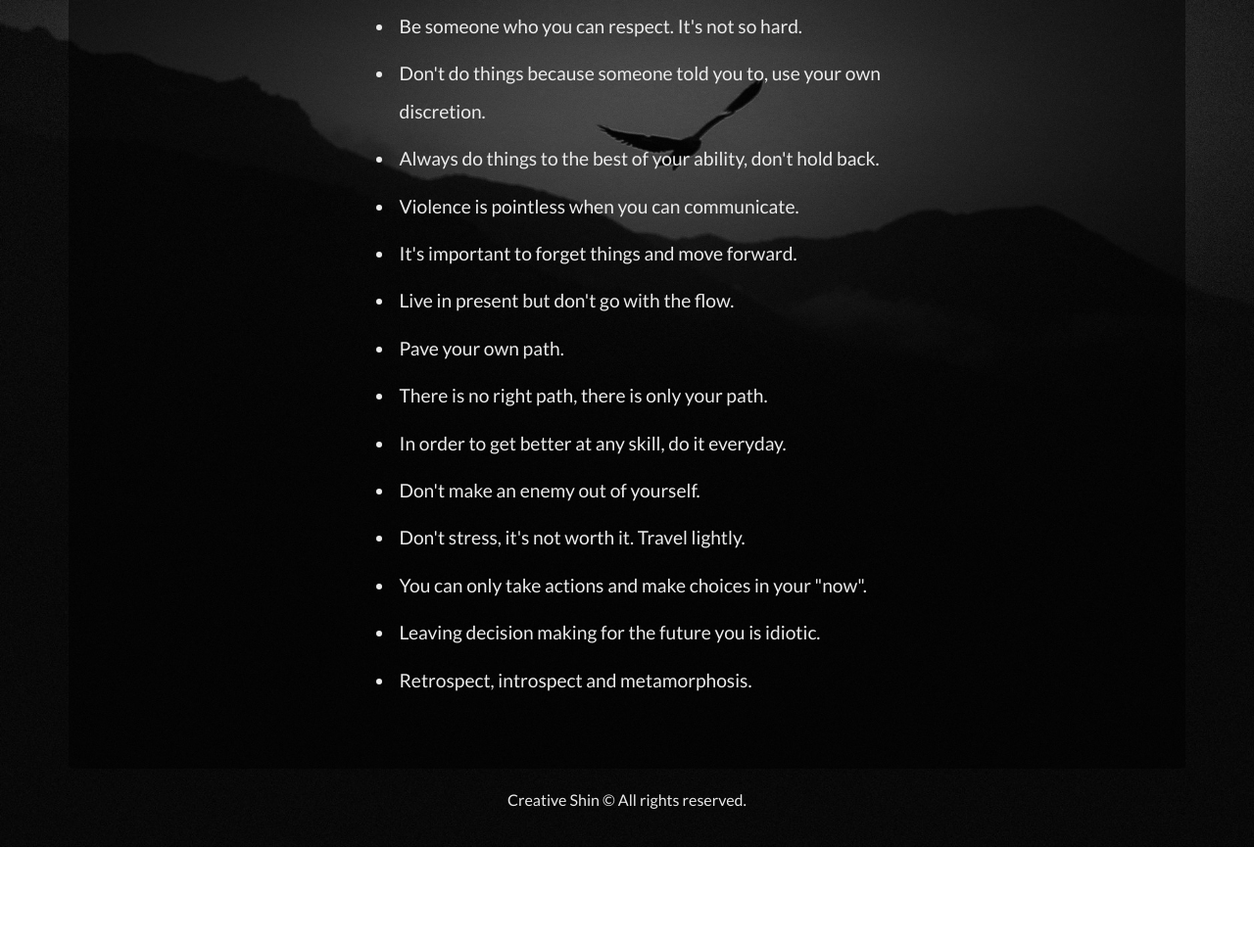
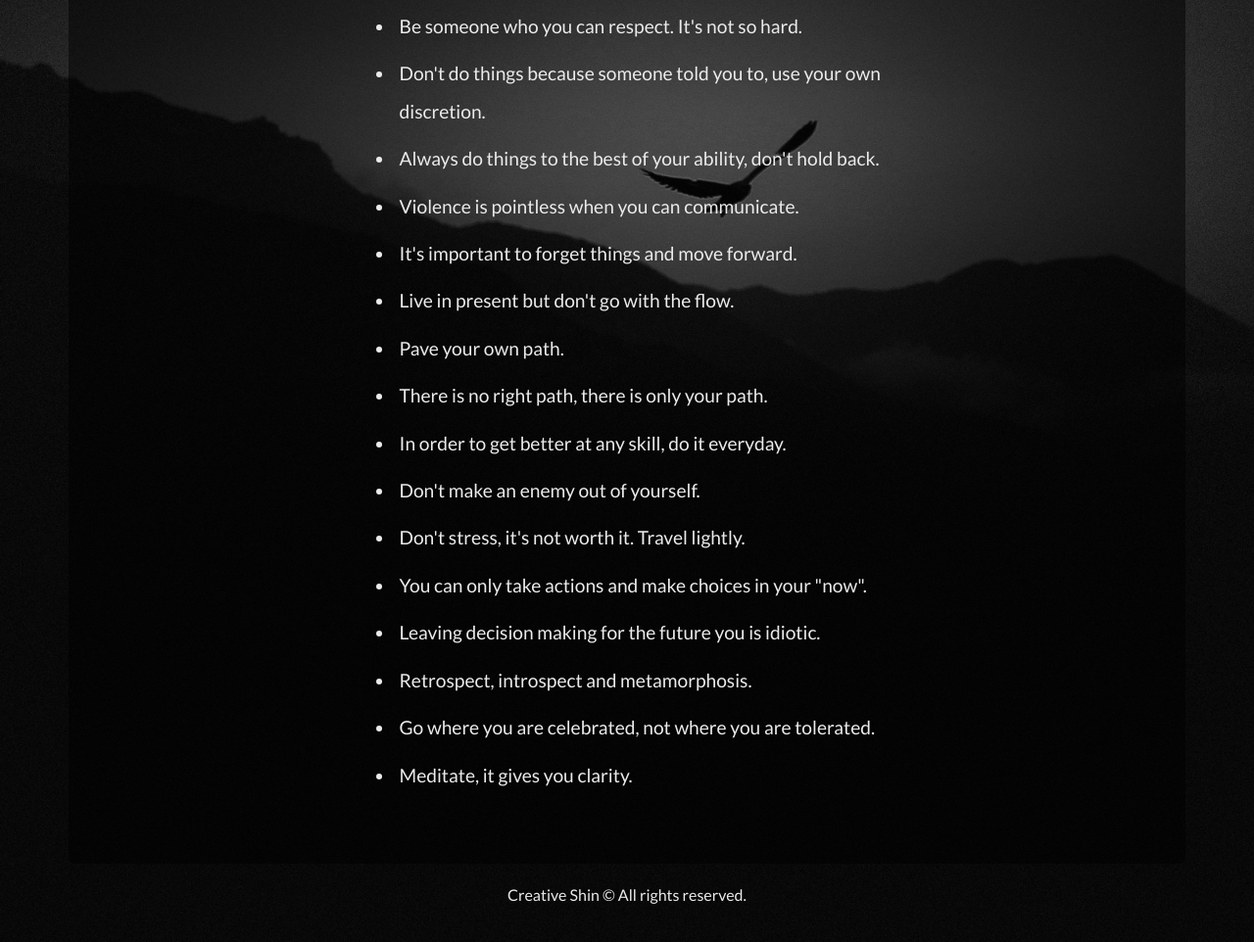
Before and after one commit to CreativeShin/notes_informal, a plain HTML site: page index.html in a window 1280 px wide. Shown: the part 497-1459 px from the top of the page at 98% size. Before the commit the page ends 1362 px from the top, so only its background shows below. Drawn offline with Linux system fonts and the light colour scheme; a script that the page names is missing; a web font is replaced by a local one.

Commit message:
Modified rules

```diff
--- a/index.html
+++ b/index.html
@@ -44,6 +44,8 @@ Don't do things because someone told you to, use your own discretion.</li>
               <li>You can only take actions and make choices in your "now".</li>
               <li>Leaving decision making for the future you is idiotic.</li>
               <li>Retrospect, introspect and metamorphosis.</li>
+              <li>Go where you are celebrated, not where you are tolerated.</li>
+              <li>Meditate, it gives you clarity.</li>
             </ul>
           </div>
 
```
